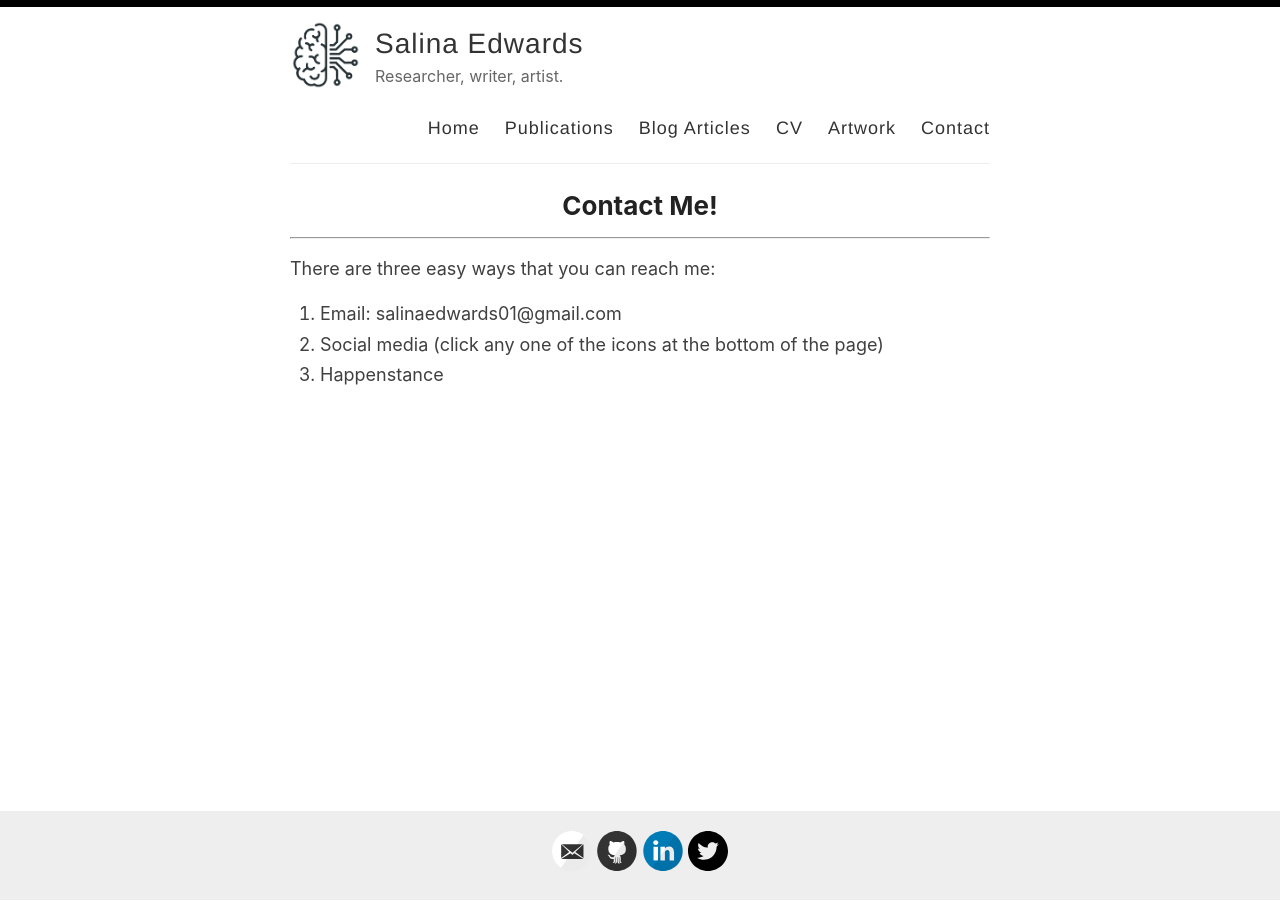
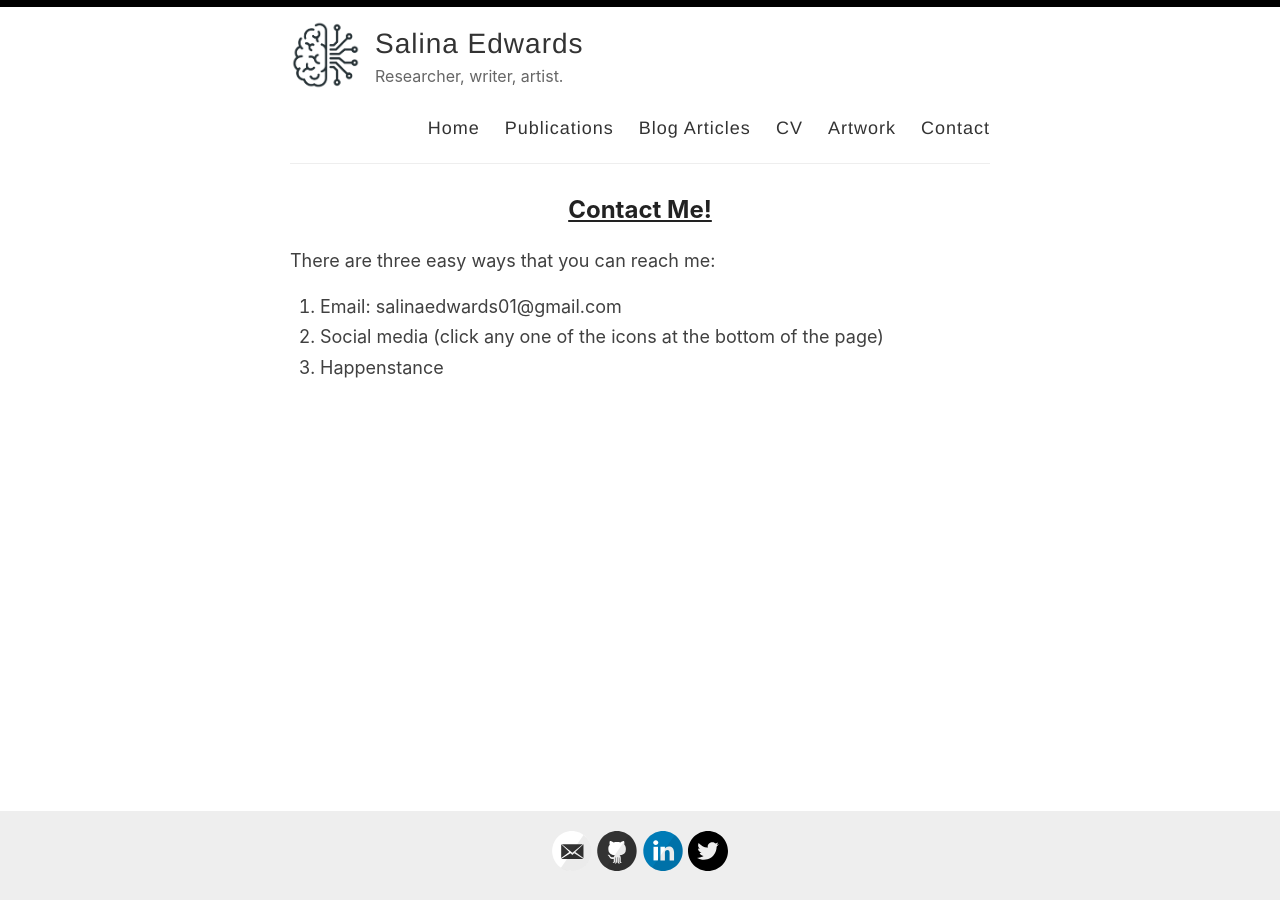
Before and after one commit to salinaedwards/salinaedwards.github.io, a Jekyll site: the page built from _pages/contact.md, in a window 1280 px wide. Built offline with Jekyll 4.4.1, drawn with Linux system fonts in a browser that asks for light colours.

```diff
--- a/_pages/contact.md
+++ b/_pages/contact.md
@@ -1,10 +1,10 @@
 ---
 layout: page
-title: Contact Me!
+title:
 permalink: /contact/
 ---
 
----
+<h2><u>Contact Me!</u></h2>
 
 There are three easy ways that you can reach me:
 1. Email: salinaedwards01@gmail.com
```
